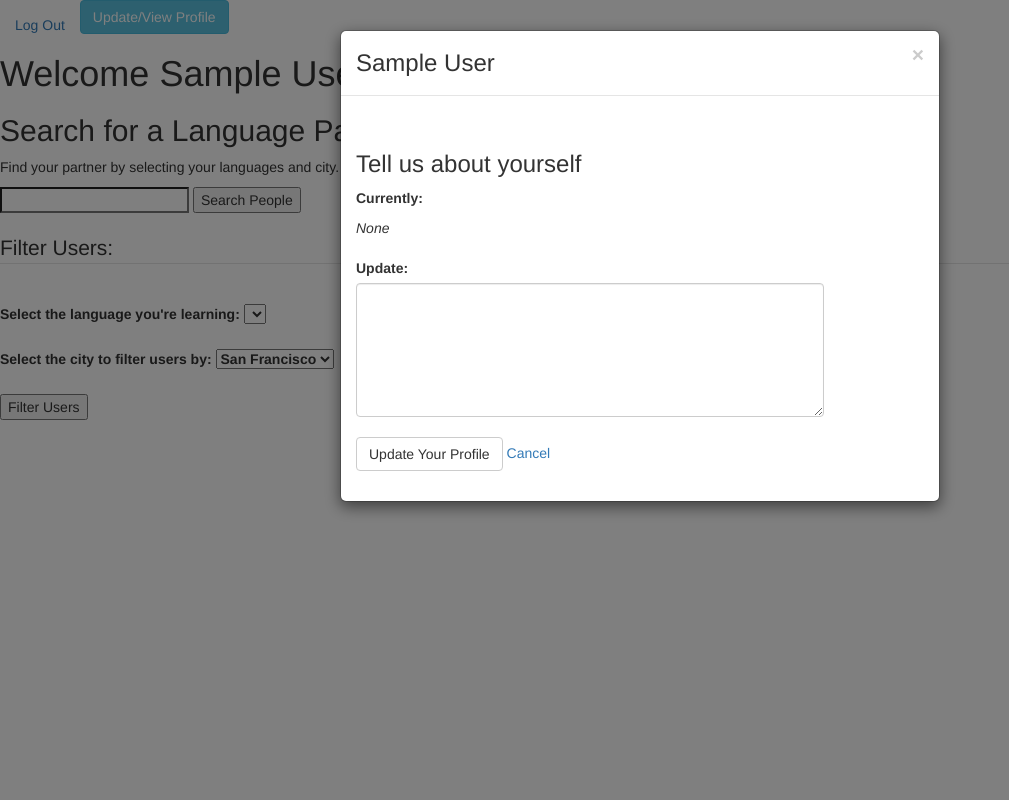
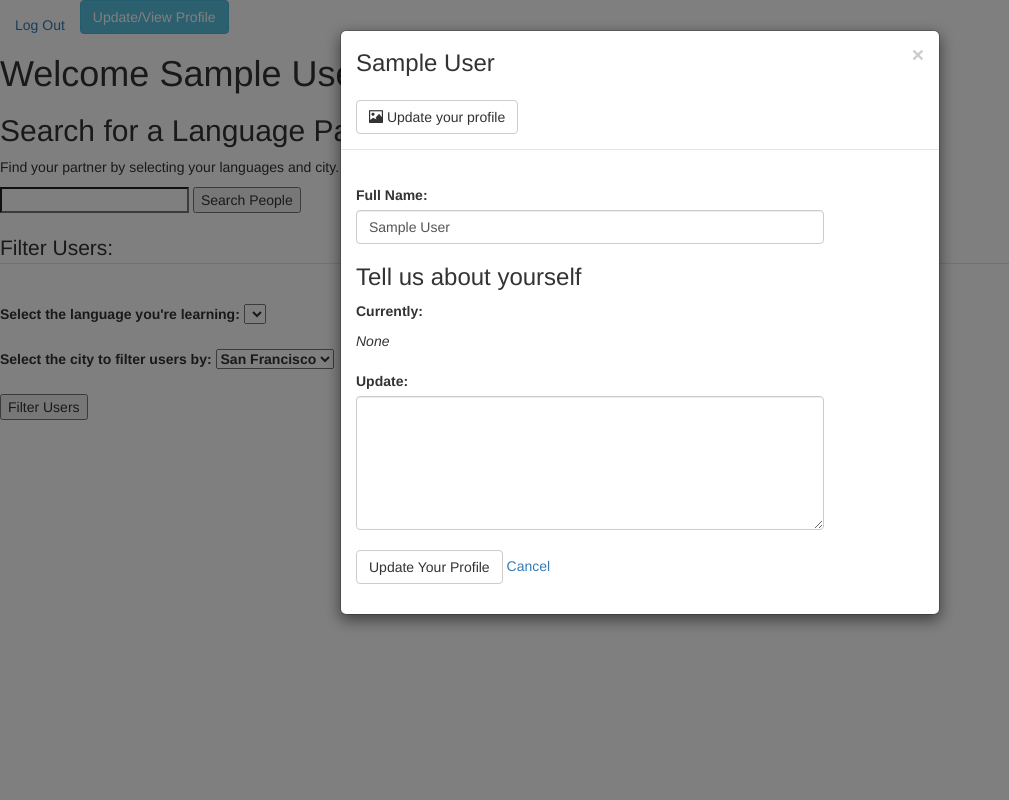
Before and after one commit to yusra-ahmed-zz/language-app, a Flask app: page /dashboard in a window 1280 px wide, after a click on "Update/View Profile". Shown: the whole page, without its empty margins (0-1009 px from the left). Run offline with Flask 2, Linux system fonts and the light colour scheme; the visitor is signed in with stand-in values (Sample User, id 1); data comes from the database, SQL or seed files in the repository; data that the repository does not hold is empty; some libraries are stand-ins or nearby versions.

Commit message:
Added to update profile modal

```diff
--- a/server.py
+++ b/server.py
@@ -233,10 +233,18 @@ def user_profile_update():
     # description to the database.
 
     new_user_bio = request.form.get("user_bio")
+    new_name = request.form.get("full_name")
 
     if new_user_bio != "":
         user.user_bio = new_user_bio
         db.session.commit()
+    if new_name != user.full_name:
+        user.full_name = new_name
+        db.session.commit()
+
+    # new_info = User(full_name=new_name)
+    # db.session.add(new_info)
+    # db.session.commit()
 
     # Flash profile update success and redirect to user homepage.
 
--- a/templates/my_profile.html
+++ b/templates/my_profile.html
@@ -11,7 +11,7 @@
       <div class="modal-content">
         <div class="modal-header overlay">
           <button type="button" class="close" data-dismiss="modal" aria-label="Close"><span aria-hidden="true">&times;</span></button>
-          <h3 class="modal-title" id="user_label">{{ user.full_name }}</h3>
+          <h3 class="modal-title" id="user_label">{{ user.full_name }}</h3><br><button class="btn btn-default" id="show_user_form"><span class="glyphicon glyphicon-picture" aria-hidden="true"></span> Update your profile</button>
         </div>
         <div class="modal-body overlay">
           <div class="exisiting_profile">
@@ -29,11 +29,12 @@
             <div class="update_profile">
 
               <form action="/user_profile_update" method="POST" id="update_user_submit"enctype="multipart/form-data">
-
                 <div class="row">
                   <div class="col-xs-12 col-sm-12 col-md-10 form-group">
-
-
+                    <div class="form-group">
+                                <label for="firstname">Full Name:</label>
+                                <input type="text" name="full_name" id="full_name" class="form-control" value="{{ user.full_name }}">
+                            </div>
                     <h3>Tell us about yourself</h3>
 
                     <p><b>Currently:</b></p><i>{{ user.user_bio }}</i>
```
